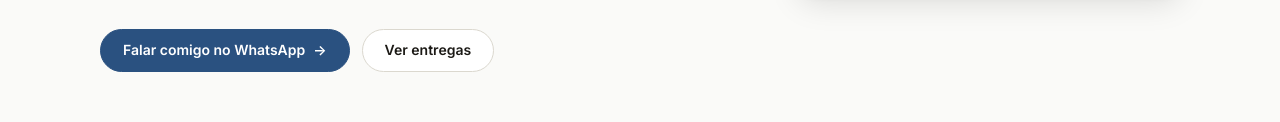
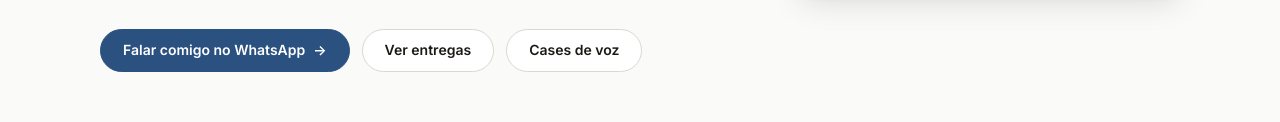
Before and after one commit to RocdeCastro/RocdeCastro.github.io, a plain HTML site: page index.html in a window 1280 px wide. Shown: the part 598-720 px from the top of the page. Drawn offline with Linux system fonts and the light colour scheme.

Commit message:
Link voice cases from the PT home

```diff
--- a/index.html
+++ b/index.html
@@ -406,6 +406,7 @@
           <div class="actions">
             <a class="btn btn-primary" href="https://wa.me/5511966444892?text=Ol%C3%A1%2C%20Roc!%20Vi%20seu%20portf%C3%B3lio%20e%20gostaria%20de%20conversar." target="_blank" rel="noopener">Falar comigo no WhatsApp <span class="arrow">→</span></a>
             <a class="btn" href="#entregas">Ver entregas</a>
+            <a class="btn" href="/voz/">Cases de voz</a>
           </div>
         </div>
         <figure class="portrait">
```
